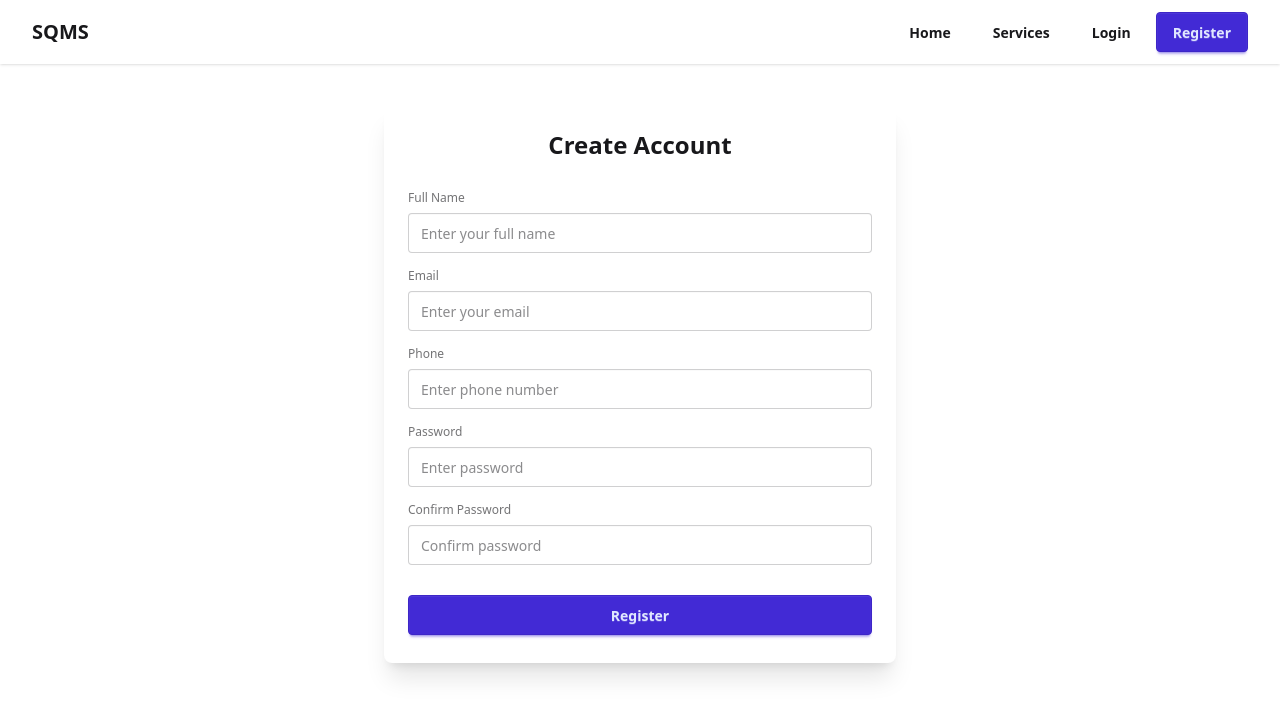
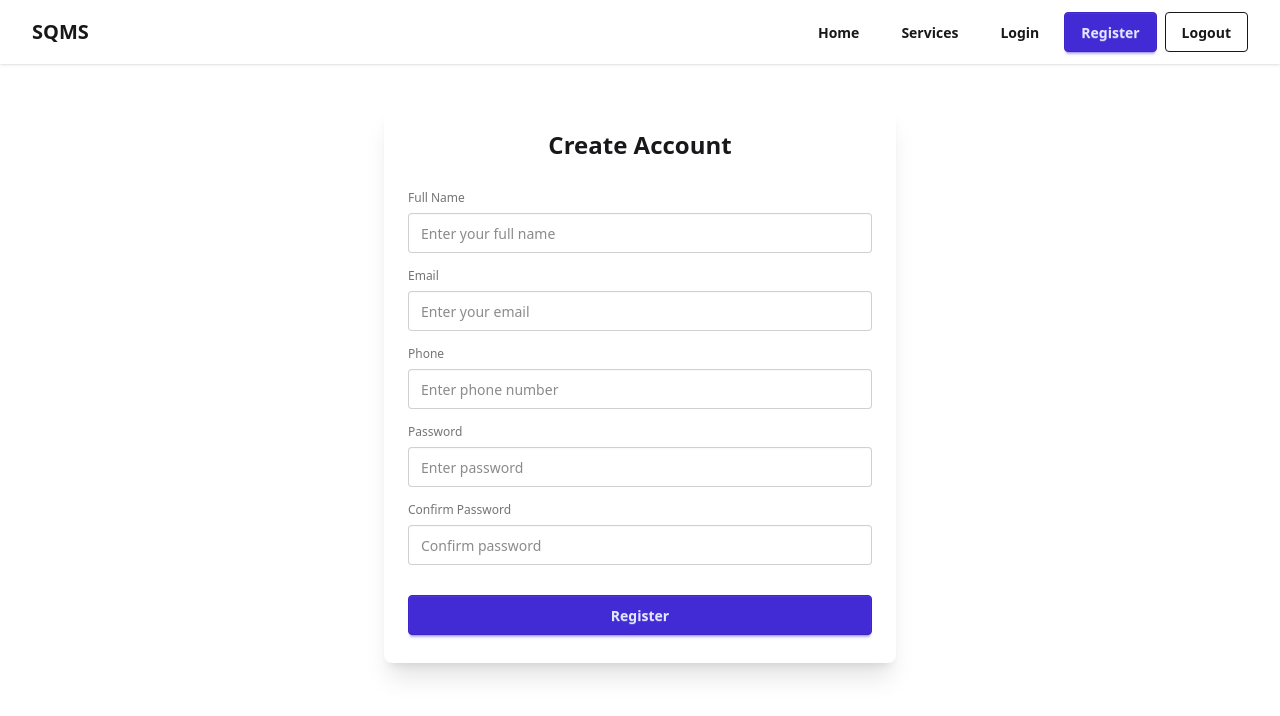
Before and after one commit to jannatjarin/Smart-Queue-Management-System-Final, a Next.js app in the folder frontend/: page /register in a window 1280 px wide. Shown: the top 716 px of the page. Built offline with nearby package versions, Linux system fonts and the light colour scheme.

Commit message:
added logout to shared navbar

```diff
--- a/frontend/components/layout/Navbar.tsx
+++ b/frontend/components/layout/Navbar.tsx
@@ -1,16 +1,40 @@
+"use client";
+
 import Link from "next/link";
+import { useRouter } from "next/navigation";
 
 export default function Navbar() {
+
+    const router = useRouter();
+
+    const logout = () => {
+
+        localStorage.removeItem(
+            "access_token"
+        );
+
+        localStorage.removeItem(
+            "refresh_token"
+        );
+
+        router.push(
+            "/login"
+        );
+
+    }
+
     return (
         <div className="navbar bg-base-100 shadow-sm px-8">
 
             <div className="flex-1">
+
                 <Link
                     href="/"
                     className="text-xl font-bold"
                 >
                     SQMS
                 </Link>
+
             </div>
 
             <div className="flex gap-2">
@@ -43,6 +67,13 @@ export default function Navbar() {
                     Register
                 </Link>
 
+                <button
+                    onClick={logout}
+                    className="btn btn-outline"
+                >
+                    Logout
+                </button>
+
             </div>
 
         </div>
```
